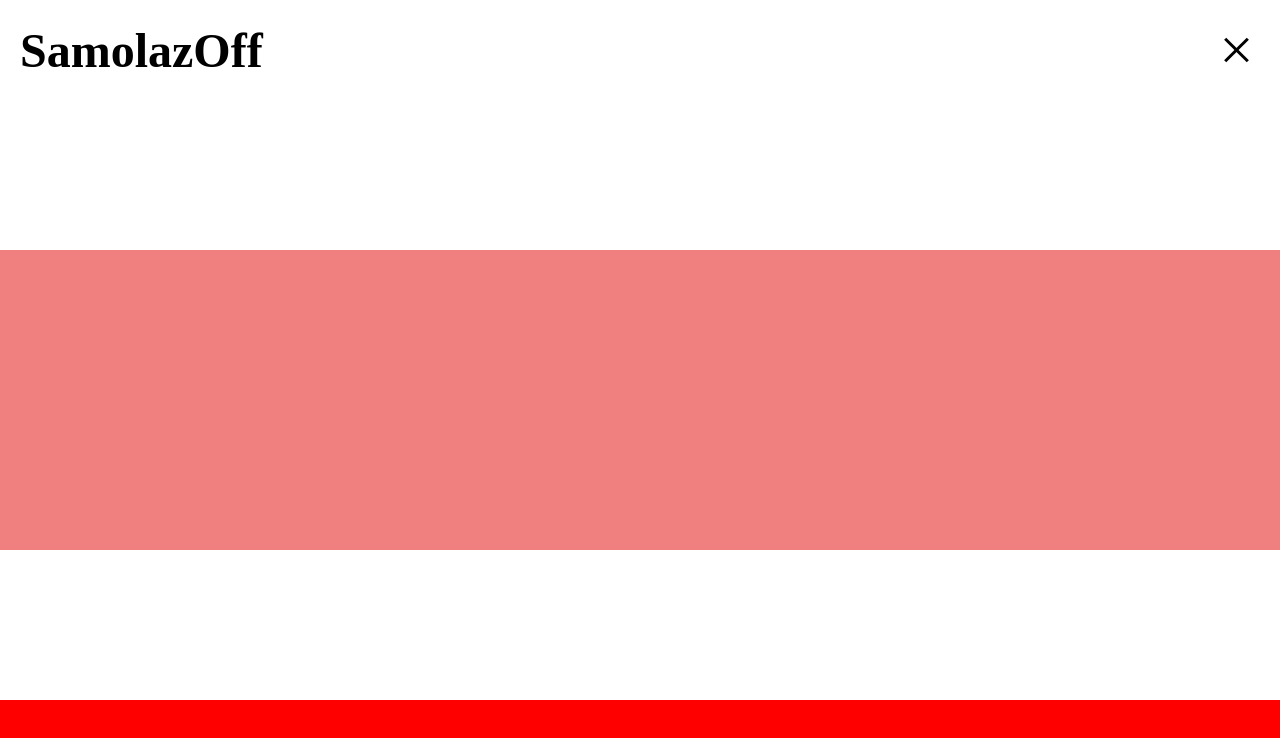
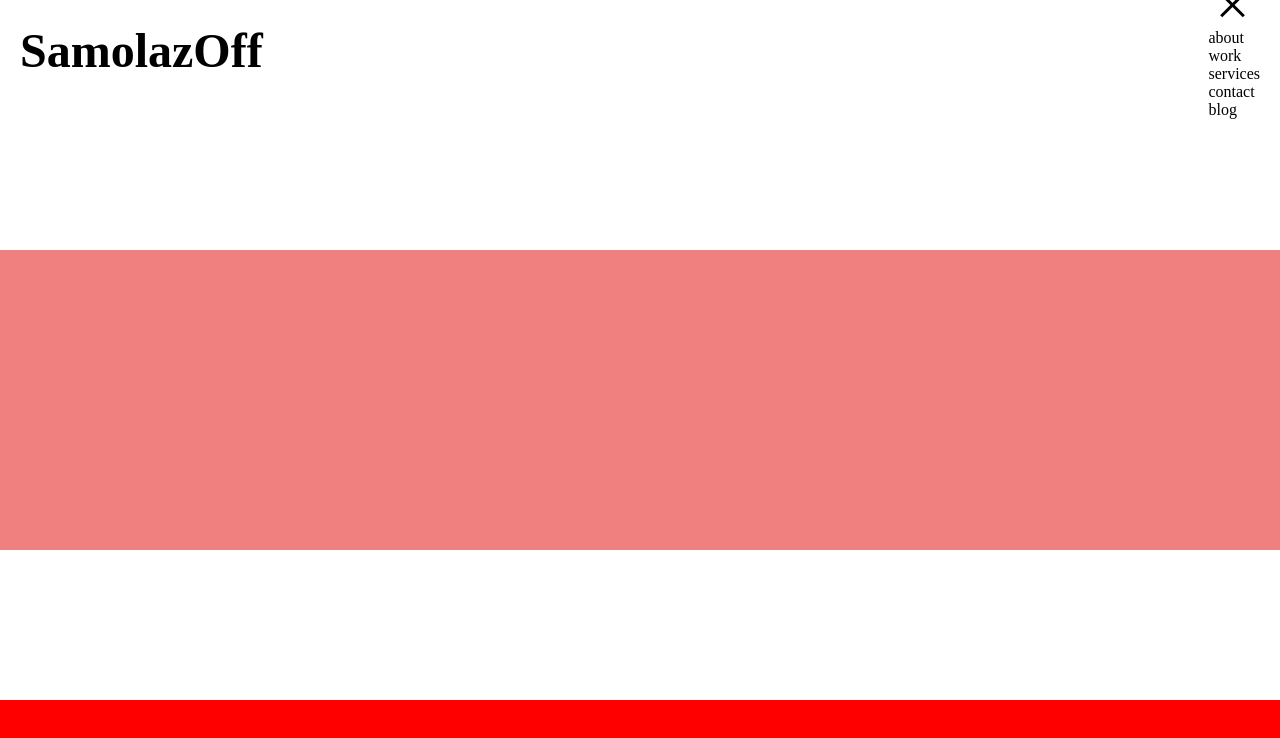
Before and after one commit to samolazoff/samolazoff-react, a React (Vite) app: page / in a window 1280 px wide. Both pictures are taken after a click on the button 1236 px from the left and 50 px from the top of the page. Shown: the top 738 px of the page. Built offline with nearby package versions, Linux system fonts and the light colour scheme.

Commit message:
Add navlinks without styles

```diff
--- a/src/components/Nav/Nav.jsx
+++ b/src/components/Nav/Nav.jsx
@@ -1,21 +1,32 @@
 import './Nav.scss';
-
 
 import { useState } from 'react';
 
 import Hamburger from 'hamburger-react';
+import NavItem from './NavItem';
 
 const Nav = () => {
 
     const [isOpen, setOpen] = useState(false);
 
+    const  dataNav = [
+        'about',
+        'work',
+        'services',
+        'contact',
+        'blog'
+    ]
+        console.log(isOpen);
+
     return (
         <nav className='app-nav'>
             <Hamburger toggled={isOpen} toggle={setOpen} />
-            <ul className="app-nav-items">
-                <li className="app-nav-item">
-
-                </li>
+            <ul className={(!isOpen)?'app-nav-items  d-none':'app-nav-items'}>
+                {
+                    dataNav.map((itm, idx) => {
+                       return <NavItem name = {itm} key = {idx}/>
+                    })
+                }
             </ul>
         </nav>
     );
--- /dev/null
+++ b/src/components/Nav/NavItem.jsx
@@ -0,0 +1,11 @@
+import {NavLink} from 'react-router-dom';
+
+const NavItem = (props) => {
+    return (
+        <li className="app-nav-item">
+            <NavLink to={'/'+props.name}>{props.name}</NavLink>
+        </li>
+    );
+};
+
+export default NavItem;
```
